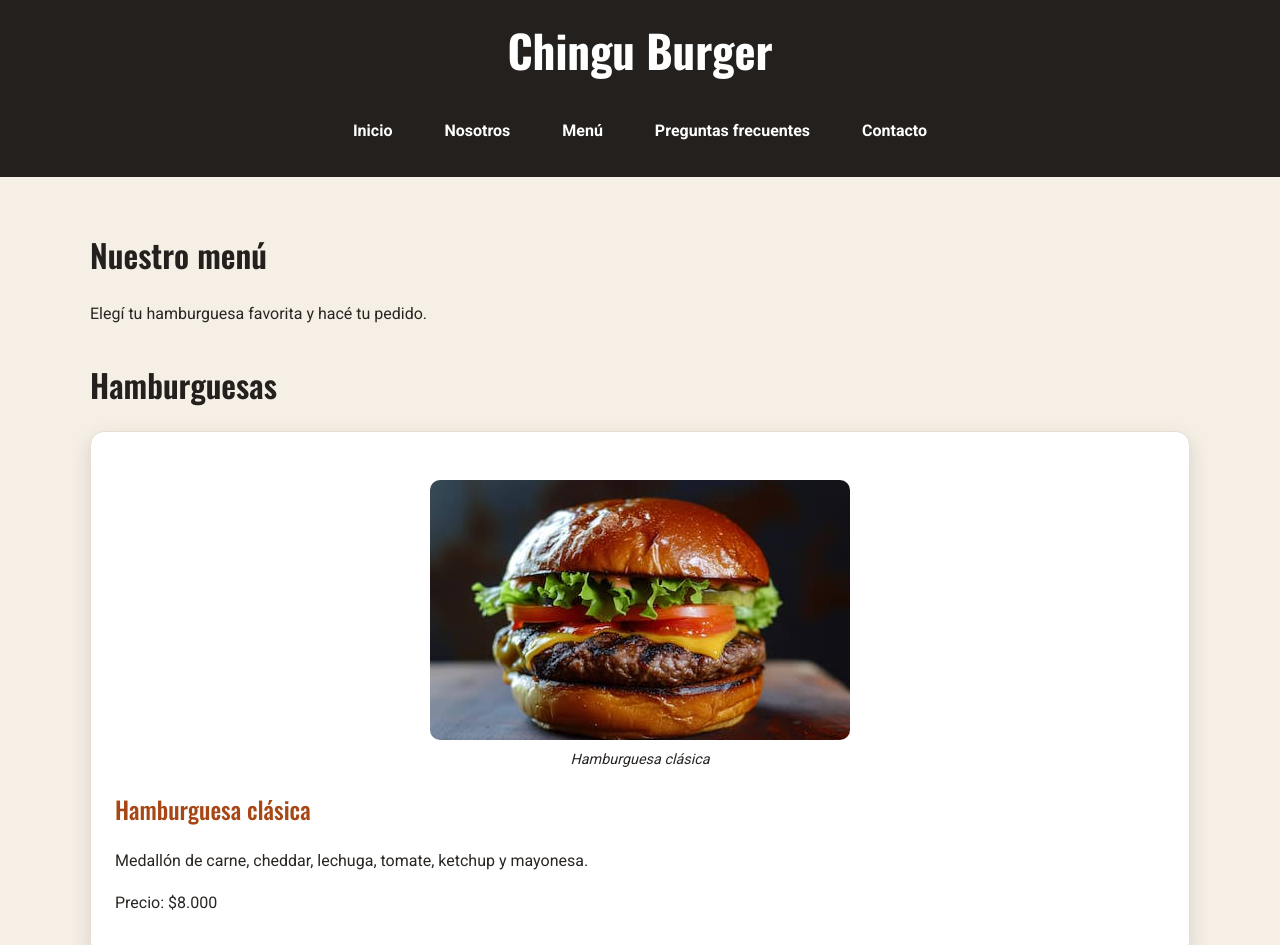
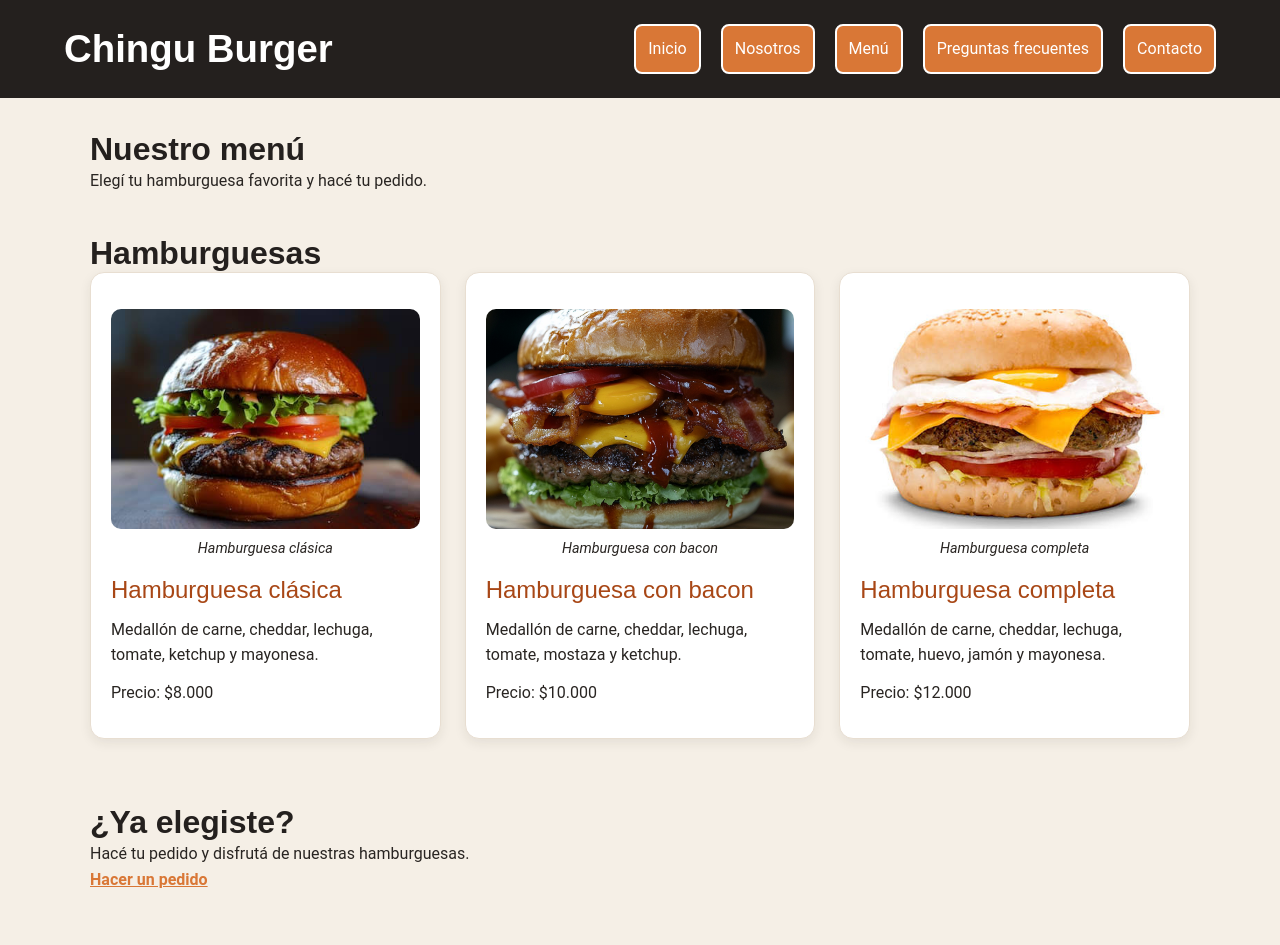
Before and after one commit to GabrielaVeronicaFernandezMazza/Chingu-Burger, a plain HTML site: page chingu-burger/pages/menu.html in a window 1280 px wide. Shown: the top 945 px of the page. Drawn offline with nearby package versions, Linux system fonts and the light colour scheme.

Commit message:
BoxModel y Flexbox

```diff
--- a/chingu-burger/css/styles.css
+++ b/chingu-burger/css/styles.css
@@ -1,3 +1,9 @@
+/* Reset global del Box Model */
+* {
+    margin: 0;
+    padding: 0;
+    box-sizing: border-box;
+}
 /* 1. Importación de Google Fonts */
 @import url('https://fonts.googleapis.com/css2?family=Oswald:wght@400;500;600;700&family=Roboto:wght@400;500;700&display=swap');
 
@@ -44,25 +50,60 @@ h1 {
     font-weight: 700;
 }
 
-nav ul {
+/* Encabezado flexible */
+header {
 display: flex;
+justify-content: space-between;
+align-items: center;
 flex-wrap: wrap;
-    justify-content: center;
-    gap: 12px 24px;
-    padding: 0;
+gap: 20px;
+padding: 24px 5%;
+background-color: #24201E;
+color: #FFFFFF;
+}
+
+header h1 {
 margin: 0;
+font-size: 2.4rem;
+}
+
+/* Navegación */
+header nav ul {
+display: flex;
+justify-content: flex-end;
+align-items: center;
+flex-wrap: wrap;
+gap: 12px 20px;
 list-style: none;
 }
 
-nav a {
+header nav a {
 display: inline-block;
-    padding: 8px 12px;
-    color: var(--color-blanco);
-    font-weight: 700;
+padding: 10px 12px;
+color: #FFFFFF;
 text-decoration: none;
 border: 2px solid transparent;
-    border-radius: 6px;
-    transition: background-color 0.2s ease, transform 0.2s ease;
+border-radius: 8px;
+transition: background-color 0.3s ease;
+}
+
+header nav a {
+background-color: #D97736;
+border-color: #FFFFFF;
+}
+
+/* Encabezado en celulares */
+@media (max-width: 600px) {
+header {
+justify-content: center;
+text-align: center;
+}
+
+header nav ul {
+    justify-content: center;
+    gap: 8px;
+}
+
 }
 
 nav a:hover {
@@ -276,3 +317,152 @@ transition: box-shadow 0.2s ease;
         height: 220px;
     }
 }
+/* Layout flexible de las hamburguesas */
+.menu-flex {
+display: flex;
+flex-wrap: wrap;
+align-items: stretch;
+justify-content: center;
+gap: 24px;
+margin-bottom: 40px;
+}
+
+/* Cada tarjeta del menú */
+.menu-flex article {
+flex: 1 1 280px;
+min-width: 0;
+padding: 20px;
+background-color: #FFFFFF;
+border: 1px solid #E8DED1;
+border-radius: 14px;
+box-shadow: 0 4px 12px rgba(36, 32, 30, 0.08);
+}
+
+.menu-flex article img {
+display: block;
+width: 100%;
+max-width: 420px;
+height: 220px;
+margin: 16px auto;
+object-fit: cover;
+border-radius: 10px;
+}
+/* Espaciado del contenido principal */
+main {
+width: min(1100px, 90%);
+margin: 0 auto;
+padding: 32px 0;
+}
+
+main section {
+margin-bottom: 40px;
+}
+
+main article {
+padding: 20px;
+}
+
+main figure {
+margin: 24px 0;
+}/* Espaciado del contenido principal */
+main {
+width: min(1100px, 90%);
+margin: 0 auto;
+padding: 32px 0;
+}
+
+main section {
+margin-bottom: 40px;
+}
+
+main article {
+padding: 20px;
+}
+
+main figure {
+margin: 24px 0;
+}
+/* Contenedor flexible de las tarjetas */
+.menu-flex {
+display: flex;
+flex-wrap: wrap;
+justify-content: center;
+align-items: stretch;
+gap: 24px;
+margin-bottom: 40px;
+}
+
+/* Tarjeta individual de cada hamburguesa */
+.menu-flex article {
+flex: 1 1 280px;
+min-width: 0;
+padding: 20px;
+background-color: #FFFFFF;
+border: 1px solid #E8DED1;
+border-radius: 14px;
+box-shadow: 0 4px 12px rgba(36, 32, 30, 0.08);
+}
+
+/* Imágenes de las hamburguesas */
+.menu-flex figure {
+margin: 0 0 16px;
+}
+
+.menu-flex article img {
+display: block;
+width: 100%;
+height: 220px;
+object-fit: cover;
+border-radius: 10px;
+margin-bottom: 8px;
+}
+
+/* Espaciado del contenido */
+.menu-flex article h3 {
+margin-bottom: 12px;
+color: #A84716;
+}
+
+.menu-flex article p {
+margin-bottom: 12px;
+}
+
+/* Adaptación a celulares */
+@media (max-width: 600px) {
+.menu-flex {
+flex-direction: column;
+gap: 20px;
+}
+}
+/* Sección de bienvenida */
+.bienvenida {
+display: flex;
+flex-direction: column;
+align-items: center;
+gap: 20px;
+margin-bottom: 40px;
+padding: 24px;
+text-align: center;
+}
+
+/* Texto de bienvenida */
+.bienvenida p {
+max-width: 700px;
+}
+
+/* Imagen de bienvenida */
+.bienvenida figure {
+width: 100%;
+margin: 0;
+}
+
+/* Ajuste de la imagen */
+.bienvenida img {
+display: block;
+width: 100%;
+max-width: 600px;
+max-height: 400px;
+object-fit: cover;
+margin: 0 auto;
+border-radius: 12px;
+}
--- a/chingu-burger/pages/menu.html
+++ b/chingu-burger/pages/menu.html
@@ -35,6 +35,7 @@
         <section>
             <h2>Hamburguesas</h2>
 
+            <div class="menu-flex">
             <article>
                 <figure>
                     <img src="../img/hamburguesaclasica.jpg"
@@ -43,9 +44,7 @@
                 </figure>
 
                 <h3>Hamburguesa clásica</h3>
-
                 <p>Medallón de carne, cheddar, lechuga, tomate, ketchup y mayonesa.</p>
-
                 <p>Precio: $8.000</p>
             </article>
 
@@ -57,9 +56,7 @@
                 </figure>
 
                 <h3>Hamburguesa con bacon</h3>
-
                 <p>Medallón de carne, cheddar, lechuga, tomate, mostaza y ketchup.</p>
-
                 <p>Precio: $10.000</p>
             </article>
 
@@ -71,13 +68,10 @@
                 </figure>
 
                 <h3>Hamburguesa completa</h3>
-
                 <p>Medallón de carne, cheddar, lechuga, tomate, huevo, jamón y mayonesa.</p>
-
                 <p>Precio: $12.000</p>
             </article>
-
-        </section>
+        </div>
 
         <section>
             <h2>¿Ya elegiste?</h2>
```
Also changed, not shown: chingu-burger/index.html (+2 -2 lines). Lines whose indentation alone changed are shown as unchanged.
